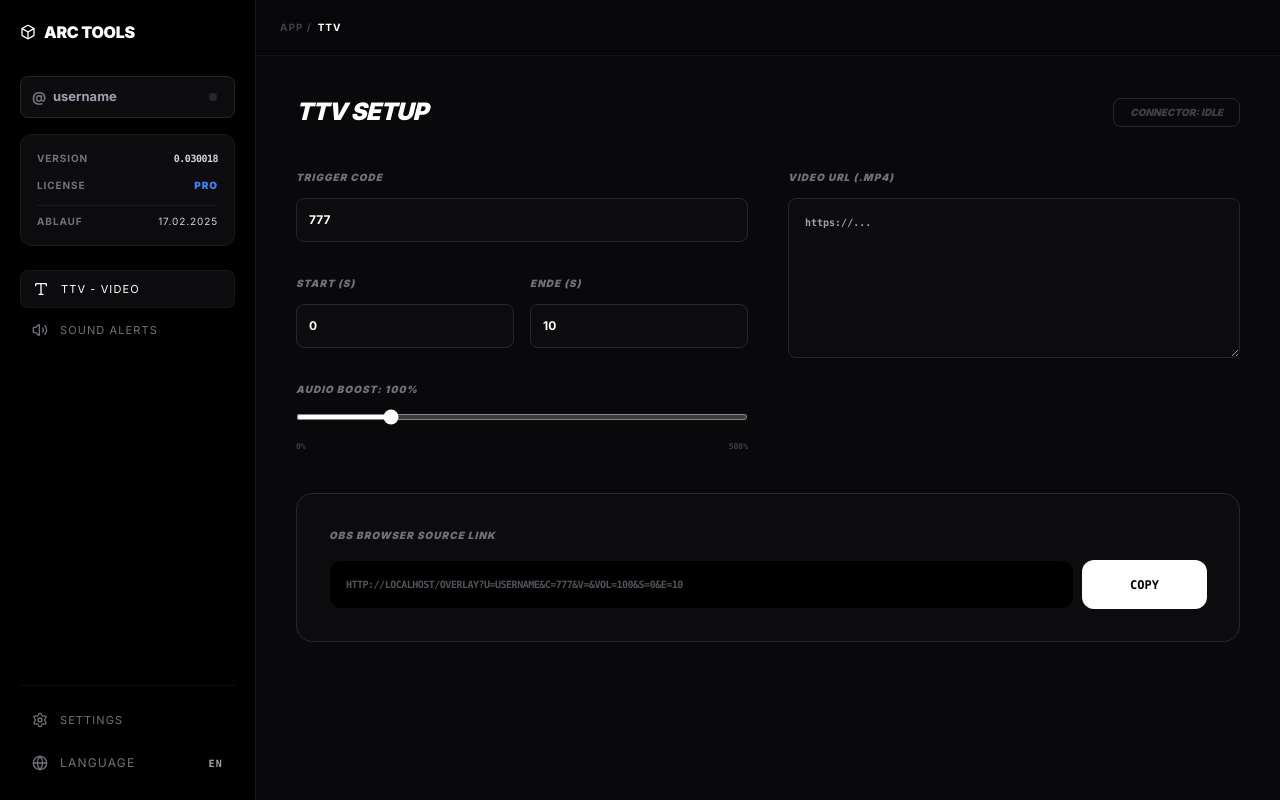
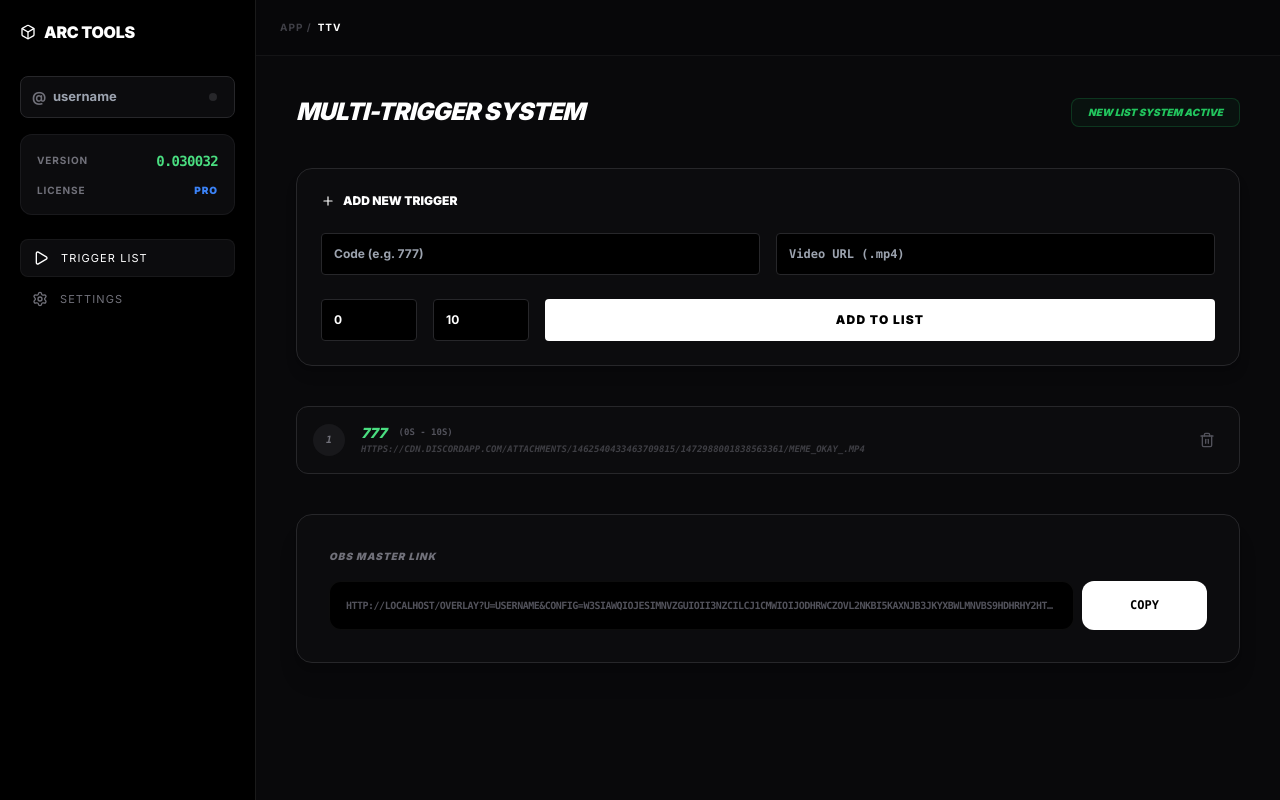
Before and after one commit to muhtarremsi/tiktok-overlay, a Next.js app: page / in a window 1280 px wide. Built offline with nearby package versions, Linux system fonts and the light colour scheme.

Commit message:
FORCE UPDATE: Clean install of Version 0.030032 with Multi-Trigger UI

```diff
--- a/app/page.tsx
+++ b/app/page.tsx
@@ -3,66 +3,41 @@
 import React, { useState, useEffect, Suspense } from "react";
 import { useSearchParams, useRouter } from "next/navigation";
 import {
-  Type, Settings, LogOut, Box, Loader2, ShieldCheck, Key, Zap, Menu, X,
-  Users, Volume2, Globe, CheckCircle, Calendar, Lock
+  Box, Loader2, Plus, Trash2, Menu, X,
+  Settings, Globe, Play, CheckCircle
 } from "lucide-react";
-
-const TikTokIcon = () => (
-  <svg width="14" height="14" viewBox="0 0 24 24" fill="black" className="mr-2">
-    <path d="M12.525.02c1.31-.02 2.61-.01 3.91-.02.08 1.53.63 3.09 1.75 4.17 1.12 1.11 2.7 1.62 4.24 1.79v4.03c-1.44-.05-2.89-.35-4.2-.97-.06 3.43-.3 6.83-1.62 10.12-1.14 2.81-3.38 5.28-6.23 6.36-3.8 1.54-8.5.7-11.4-2.27C-2.12 20.2-1.45 13.04 4.15 9.9c.96-.5 2.05-.75 3.14-.85v4.11c-.71.07-1.43.23-2.09.52-1.72.88-2.6 3.02-1.89 4.83.6 1.5 2.25 2.47 3.82 2.18 1.48-.18 2.58-1.45 2.81-2.92.08-1.57.06-3.14.07-4.71-.01-4.38-.01-8.75-.01-13.13-.01-.1-.01-.2 0-.3z"/>
-  </svg>
-);
 
 function DashboardContent() {
   const searchParams = useSearchParams();
   const router = useRouter();
   const [username, setUsername] = useState("");
   const [isLive, setIsLive] = useState(false);
-  const [isChecking, setIsChecking] = useState(false);
   const [activeView, setActiveView] = useState("ttv");
   const [sidebarOpen, setSidebarOpen] = useState(false);
   const [baseUrl, setBaseUrl] = useState("");
   const [lang, setLang] = useState(searchParams.get("lang")?.toUpperCase() || "EN");
 
-  const version = "0.030018";
-  const expiryDate = "17.02.2025";
+  // HIER IST DIE NEUE VERSION
+  const version = "0.030032";
 
   useEffect(() => {
     setBaseUrl(window.location.origin);
   }, []);
 
-  // Status Check Effect
+  // Status Check Logic
   useEffect(() => {
-    // Nur prüfen, wenn Username lang genug ist
-    if (!username || username.length < 2) {
-      setIsLive(false);
-      return;
-    }
-
+    if (!username || username.length < 2) { setIsLive(false); return; }
     const checkStatus = async () => {
-      setIsChecking(true);
       try {
         const res = await fetch(`/api/status?u=${username}`);
         if (res.ok) {
           const data = await res.json();
           setIsLive(!!data.online);
-        } else {
-          setIsLive(false);
         }
-      } catch (e) {
-        console.error("Status check failed", e);
-        setIsLive(false);
-      } finally {
-        setIsChecking(false);
-      }
+      } catch (e) { setIsLive(false); }
     };
-
-    // Debounce: Warten bis der User aufgehört hat zu tippen (500ms)
-    const timeoutId = setTimeout(() => {
-      checkStatus();
-    }, 800);
-
-    return () => clearTimeout(timeoutId);
+    const interval = setInterval(checkStatus, 5000);
+    return () => clearInterval(interval);
   }, [username]);
 
   const updateLang = (newLang: string) => {
@@ -84,45 +59,25 @@ function DashboardContent() {
           <div className="mb-6 space-y-4 not-italic">
             <div className="relative">
               <div className="absolute inset-y-0 left-3 flex items-center text-zinc-500 text-sm">@</div>
-              <input
-                type="text"
-                placeholder="Username"
-                value={username}
-                onChange={(e) => setUsername(e.target.value.toLowerCase())}
-                className="w-full bg-[#0c0c0e] border border-zinc-800 text-zinc-200 text-[13px] rounded-lg py-2.5 pl-8 pr-10 focus:outline-none focus:border-zinc-600 transition-all lowercase"
-              />
+              <input type="text" placeholder="Username" value={username} onChange={(e) => setUsername(e.target.value.toLowerCase())} className="w-full bg-[#0c0c0e] border border-zinc-800 text-zinc-200 text-[13px] rounded-lg py-2.5 pl-8 pr-10 focus:outline-none focus:border-zinc-600 transition-all lowercase" />
               <div className="absolute inset-y-0 right-3 flex items-center justify-center w-5">
-                 {isChecking ? (
-                   <Loader2 size={12} className="animate-spin text-zinc-600" />
-                 ) : (
-                   <div className={`w-2 h-2 rounded-full transition-all duration-500 ${isLive ? 'bg-green-500 shadow-[0_0_10px_#22c55e]' : 'bg-zinc-800'}`}></div>
-                 )}
+                 <div className={`w-2 h-2 rounded-full transition-all duration-500 ${isLive ? 'bg-green-500 shadow-[0_0_10px_#22c55e]' : 'bg-zinc-800'}`}></div>
               </div>
             </div>
             <div className="bg-[#0c0c0e] border border-zinc-800/50 rounded-xl p-4 space-y-3 font-bold uppercase tracking-widest text-[9px] text-zinc-500">
-              <div className="flex justify-between items-center text-[10px]"><span>VERSION</span><span className="text-zinc-300 font-mono tracking-tighter">{version}</span></div>
+              <div className="flex justify-between items-center text-[10px]">
+                <span>VERSION</span>
+                {/* HIER MUSS 0.030032 STEHEN */}
+                <span className="text-green-400 font-mono tracking-tighter text-sm">{version}</span>
+              </div>
               <div className="flex justify-between items-center text-[10px]"><span>LICENSE</span><span className="text-blue-500 font-black">PRO</span></div>
-              <div className="flex justify-between items-center pt-2 border-t border-white/5 text-[10px]"><span>ABLAUF</span><span className="text-zinc-300 font-normal">{expiryDate}</span></div>
             </div>
           </div>
 
           <nav className="flex-1 space-y-1">
-            <SidebarItem icon={<Type size={16} />} label="TTV - Video" active={activeView === "ttv"} onClick={() => {setActiveView("ttv"); setSidebarOpen(false);}} />
-            <SidebarItem icon={<Volume2 size={16} />} label="Sound Alerts" active={activeView === "sounds"} onClick={() => {setActiveView("sounds"); setSidebarOpen(false);}} />
+            <SidebarItem icon={<Play size={16} />} label="Trigger List" active={activeView === "ttv"} onClick={() => {setActiveView("ttv"); setSidebarOpen(false);}} />
+            <SidebarItem icon={<Settings size={16} />} label="Settings" active={activeView === "settings"} onClick={() => {setActiveView("settings"); setSidebarOpen(false);}} />
           </nav>
-
-          <div className="border-t border-white/5 pt-4 space-y-2 not-italic">
-            <SidebarItem icon={<Settings size={16} />} label="Settings" active={activeView === "settings"} onClick={() => {setActiveView("settings"); setSidebarOpen(false);}} />
-            <div className="relative group px-3 py-2 text-zinc-500 flex items-center justify-between hover:text-white cursor-pointer uppercase font-bold tracking-widest">
-              <span className="flex items-center gap-3 font-normal"><Globe size={16} /> Language</span>
-              <span className="text-zinc-400 font-mono text-[10px]">{lang}</span>
-              <div className="absolute bottom-full left-0 w-full bg-zinc-900 border border-zinc-800 rounded hidden group-hover:block z-50 overflow-hidden shadow-2xl">
-                {["EN", "DE", "RU"].map(l => (
-                  <button key={l} onClick={() => updateLang(l)} className="w-full px-4 py-2 text-left hover:bg-white/5 text-[10px] uppercase font-normal">{l}</button>
-                ))}
-              </div>
-            </div>
-          </div>
         </div>
       </aside>
 
@@ -132,43 +87,78 @@ function DashboardContent() {
             <button className="lg:hidden text-white" onClick={() => setSidebarOpen(true)}><Menu size={20} /></button>
             <div className="flex items-center gap-1.5"><span className="text-zinc-700">App /</span> <span className="text-white">{activeView}</span></div>
           </div>
-          {isLive && <span className="text-green-500 flex items-center gap-2 font-black italic tracking-[2px]"><div className="w-1.5 h-1.5 bg-green-500 rounded-full animate-pulse shadow-[0_0_8px_#22c55e]" /> LIVE</span>}
+          {isLive && <span className="text-green-500 flex items-center gap-2 font-black italic tracking-[2px]">LIVE</span>}
         </header>
-        <div className="flex-1 overflow-y-auto">{activeView === "ttv" ? <ModuleTTV username={username} baseUrl={baseUrl} isLive={isLive} /> : <div className="p-10 text-zinc-600 font-black italic">Settings Module Ready</div>}</div>
+        <div className="flex-1 overflow-y-auto">
+          {activeView === "ttv" ? <ModuleTTV username={username} baseUrl={baseUrl} isLive={isLive} /> : <div className="p-10 text-zinc-500">Settings Area</div>}
+        </div>
       </main>
     </div>
   );
 }
 
 function ModuleTTV({ username, baseUrl, isLive }: any) {
-  const [trigger, setTrigger] = useState("777");
-  const [start, setStart] = useState("0");
-  const [end, setEnd] = useState("10");
-  const [url, setUrl] = useState("");
-  const [vol, setVol] = useState(100);
+  // Trigger Liste State
+  const [triggers, setTriggers] = useState<any[]>([
+    { id: 1, code: "777", url: "https://cdn.discordapp.com/attachments/1462540433463709815/1472988001838563361/Meme_Okay_.mp4", start: 0, end: 10 }
+  ]);
+  const [newCode, setNewCode] = useState("");
+  const [newUrl, setNewUrl] = useState("");
+  const [newStart, setNewStart] = useState("0");
+  const [newEnd, setNewEnd] = useState("10");
 
-  const link = `${baseUrl}/overlay?u=${username || 'username'}&c=${trigger}&v=${encodeURIComponent(url)}&vol=${vol}&s=${start}&e=${end}`;
+  const addTrigger = () => {
+    if (!newCode || !newUrl) return;
+    setTriggers([...triggers, { id: Date.now(), code: newCode, url: newUrl, start: parseInt(newStart), end: parseInt(newEnd) }]);
+    setNewCode("");
+    setNewUrl("");
+  };
+
+  const removeTrigger = (id: number) => {
+    setTriggers(triggers.filter(t => t.id !== id));
+  };
+
+  const configString = typeof window !== 'undefined' ? btoa(JSON.stringify(triggers)) : "";
+  const link = `${baseUrl}/overlay?u=${username || 'username'}&config=${configString}`;
 
   return (
     <div className="p-6 lg:p-10 max-w-6xl mx-auto space-y-10 uppercase italic font-sans font-bold">
-      <div className="flex justify-between items-center font-black"><h2 className="text-xl lg:text-2xl text-white tracking-tight italic">TTV Setup</h2><div className={`px-4 py-1.5 rounded-lg border text-[10px] ${isLive ? 'text-green-500 border-green-500/20 bg-green-500/5' : 'text-zinc-700 border-zinc-800'}`}>CONNECTOR: {isLive ? 'ACTIVE' : 'IDLE'}</div></div>
-      <div className="grid grid-cols-1 lg:grid-cols-2 gap-10">
-        <div className="space-y-8">
-          <InputGroup label="Trigger Code"><input type="text" value={trigger} onChange={(e) => setTrigger(e.target.value)} className="w-full bg-[#0c0c0e] border border-zinc-800 rounded-lg p-3 text-white focus:border-zinc-600 outline-none not-italic font-bold" /></InputGroup>
-          <div className="grid grid-cols-2 gap-4">
-            <InputGroup label="Start (s)"><input type="number" value={start} onChange={(e) => setStart(e.target.value)} className="w-full bg-[#0c0c0e] border border-zinc-800 rounded-lg p-3 text-white focus:border-zinc-600 outline-none not-italic font-bold" /></InputGroup>
-            <InputGroup label="Ende (s)"><input type="number" value={end} onChange={(e) => setEnd(e.target.value)} className="w-full bg-[#0c0c0e] border border-zinc-800 rounded-lg p-3 text-white focus:border-zinc-600 outline-none not-italic font-bold" /></InputGroup>
+      <div className="flex justify-between items-center font-black">
+        <h2 className="text-xl lg:text-2xl text-white tracking-tight italic">Multi-Trigger System</h2>
+        <div className="px-4 py-1.5 rounded-lg border border-green-500/20 bg-green-500/5 text-green-500 text-[10px]">NEW LIST SYSTEM ACTIVE</div>
+      </div>
+
+      {/* ADD NEW SECTION */}
+      <div className="bg-[#0c0c0e] border border-zinc-800 rounded-2xl p-6 space-y-6 shadow-lg">
+        <h3 className="text-white text-xs font-black flex items-center gap-2 not-italic"><Plus size={14} /> ADD NEW TRIGGER</h3>
+        <div className="grid grid-cols-1 md:grid-cols-2 gap-4">
+          <input type="text" placeholder="Code (e.g. 777)" value={newCode} onChange={e => setNewCode(e.target.value)} className="bg-black border border-zinc-800 rounded px-3 py-3 text-white text-xs outline-none focus:border-zinc-500 font-bold" />
+          <input type="text" placeholder="Video URL (.mp4)" value={newUrl} onChange={e => setNewUrl(e.target.value)} className="bg-black border border-zinc-800 rounded px-3 py-3 text-white text-xs outline-none focus:border-zinc-500 font-mono" />
+        </div>
+        <div className="flex gap-4">
+           <input type="number" placeholder="Start" value={newStart} onChange={e => setNewStart(e.target.value)} className="w-24 bg-black border border-zinc-800 rounded px-3 py-3 text-white text-xs outline-none font-bold" />
+           <input type="number" placeholder="End" value={newEnd} onChange={e => setNewEnd(e.target.value)} className="w-24 bg-black border border-zinc-800 rounded px-3 py-3 text-white text-xs outline-none font-bold" />
+           <button onClick={addTrigger} className="flex-1 bg-white text-black font-black rounded hover:bg-zinc-200 transition-colors text-xs tracking-widest">ADD TO LIST</button>
+        </div>
+      </div>
+
+      {/* LIST SECTION */}
+      <div className="space-y-3">
+        {triggers.map((t, i) => (
+          <div key={t.id} className="flex items-center gap-4 bg-[#0c0c0e] border border-zinc-800 p-4 rounded-xl">
+            <div className="w-8 h-8 bg-zinc-900 rounded-full flex items-center justify-center font-mono text-zinc-500 text-[10px]">{i + 1}</div>
+            <div className="flex-1">
+              <div className="flex items-center gap-3"><span className="text-green-400 font-black text-sm">{t.code}</span> <span className="text-zinc-600 text-[9px] font-mono not-italic">({t.start}s - {t.end}s)</span></div>
+              <div className="text-zinc-500 text-[9px] truncate w-48 md:w-auto font-mono opacity-50">{t.url}</div>
+            </div>
+            <button onClick={() => removeTrigger(t.id)} className="p-2 text-zinc-600 hover:text-red-500 hover:bg-red-500/10 rounded-lg transition-all"><Trash2 size={16} /></button>
           </div>
-          <div className="space-y-4 font-bold">
-            <label className="text-[10px] text-zinc-500 italic uppercase tracking-widest font-black">Audio Boost: {vol}%</label>
-            <input type="range" min="0" max="500" value={vol} onChange={(e) => setVol(parseInt(e.target.value))} className="w-full accent-white h-1.5 cursor-pointer" />
-            <div className="flex justify-between text-[8px] text-zinc-700 font-mono not-italic"><span>0%</span><span>500%</span></div>
-          </div>
-        </div>
-        <div className="space-y-3"><label className="text-[10px] text-zinc-500 italic uppercase tracking-widest font-black">Video URL (.MP4)</label><textarea value={url} onChange={(e) => setUrl(e.target.value)} placeholder="https://..." className="w-full bg-[#0c0c0e] border border-zinc-800 rounded-lg p-4 text-zinc-400 font-mono text-[10px] min-h-[160px] focus:border-zinc-600 outline-none not-italic" /></div>
+        ))}
       </div>
-      <div className="bg-[#0c0c0e] border border-zinc-800 rounded-2xl p-6 lg:p-8 space-y-4 not-italic font-bold">
-        <label className="text-[10px] text-zinc-500 uppercase tracking-widest font-black italic">OBS Browser Source Link</label>
+
+      {/* LINK SECTION */}
+      <div className="bg-[#0c0c0e] border border-zinc-800 rounded-2xl p-6 lg:p-8 space-y-4 not-italic font-bold shadow-xl">
+        <label className="text-[10px] text-zinc-500 uppercase tracking-widest font-black italic">OBS Master Link</label>
         <div className="flex flex-col lg:flex-row gap-2 font-mono text-[10px]"><div className="flex-1 text-zinc-600 truncate bg-black px-4 py-4 rounded-xl border border-white/5 uppercase tracking-tighter">{link}</div><button onClick={() => navigator.clipboard.writeText(link)} className="bg-white text-black px-12 py-4 lg:py-0 rounded-xl font-black uppercase text-xs hover:bg-zinc-200">Copy</button></div>
       </div>
     </div>
@@ -178,6 +168,5 @@ function ModuleTTV({ username, baseUrl, isLive }: any) {
 function SidebarItem({ icon, label, active, onClick }: any) {
   return <button onClick={onClick} className={`w-full flex items-center gap-3 px-3 py-2.5 rounded-lg text-[11px] uppercase transition-all tracking-widest font-normal ${active ? "bg-[#0c0c0e] text-white font-bold border border-white/5 shadow-xl" : "text-zinc-500 hover:text-white"}`}><span>{icon}</span>{label}</button>;
 }
-function InputGroup({ label, children }: any) { return <div className="space-y-3 font-bold"><label className="text-[10px] text-zinc-500 uppercase tracking-widest font-black italic">{label}</label>{children}</div>; }
 
 export default function Dashboard() { return <Suspense fallback={<div>Loading...</div>}><DashboardContent /></Suspense>; }
```
